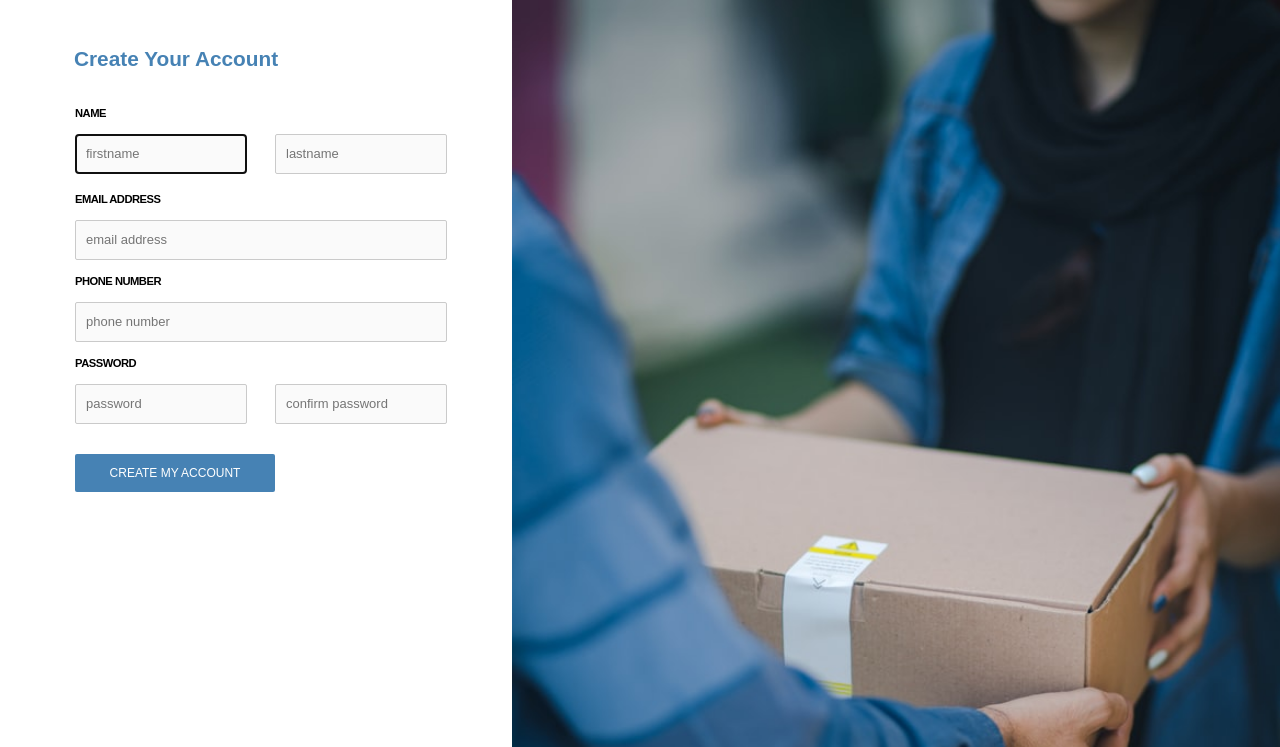
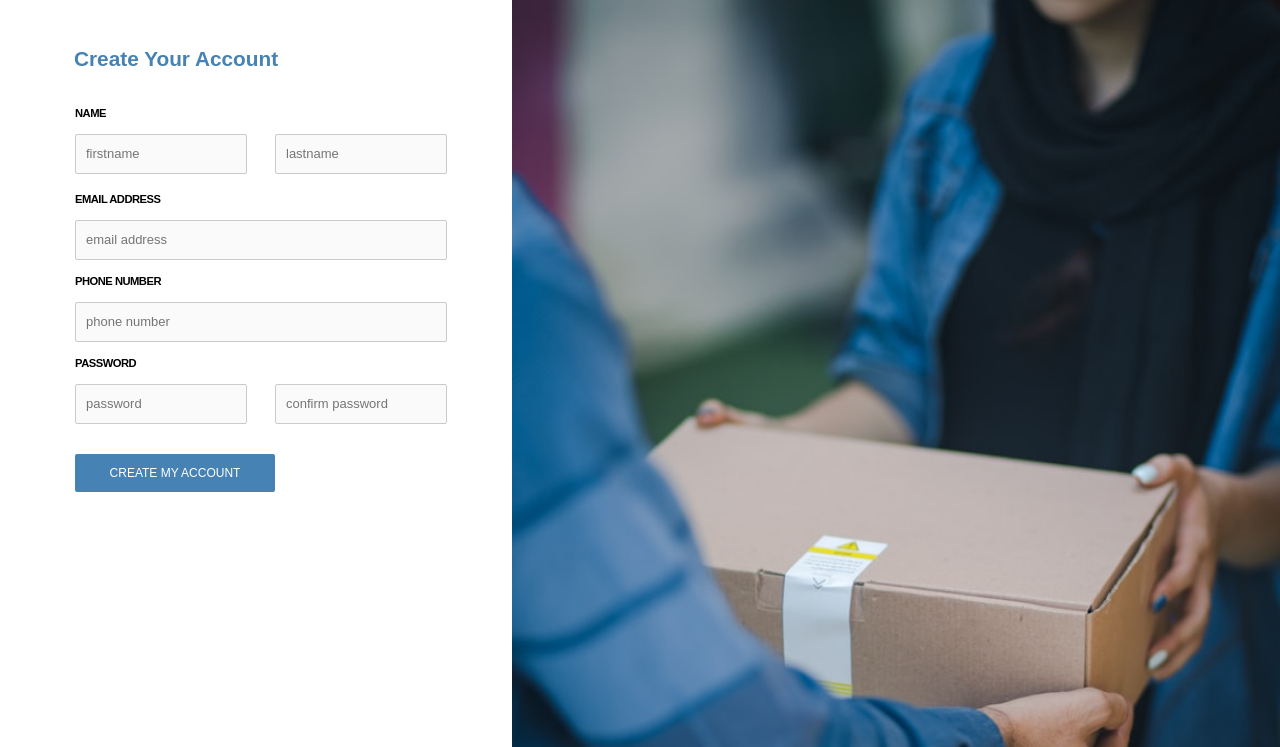
Before and after one commit to Hurntre/SendIT, a website: page UI/signUp.html in a window 1280 px wide. Shown: the part 53-800 px from the top of the page. Drawn offline with Linux system fonts and the light colour scheme.

Commit message:
feature: updated SignUp and Login pages

```diff
--- a/UI/authPages.css
+++ b/UI/authPages.css
@@ -14,6 +14,8 @@ body {
   color: white;
   overflow: hidden;
   font-size: 14.5px;
+  position: relative;
+  z-index: 1000;
 }
 
 .navbar a {
@@ -41,8 +43,6 @@ body {
   display: flex;
   height: 100vh;
   margin-top: -50px;
-  z-index: -1;
-  position: relative;
 }
 
 #formSide {
--- a/UI/signUp.html
+++ b/UI/signUp.html
@@ -35,8 +35,7 @@
                                         placeholder="firstname"
                                         pattern="[a-zA-Z]{5,}"
                                         maxlength="30"
-                                        name="firstName"
-                                        autofocus>
+                                        name="firstName">
                                 <input type="text"
                                         required
                                         placeholder="lastname"
```
Also changed, not shown: UI/logIn.html (+1 -1 lines).
